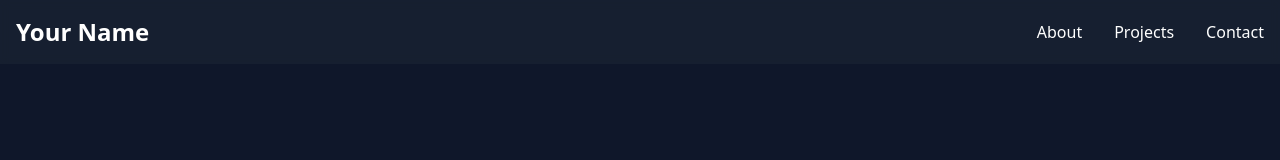
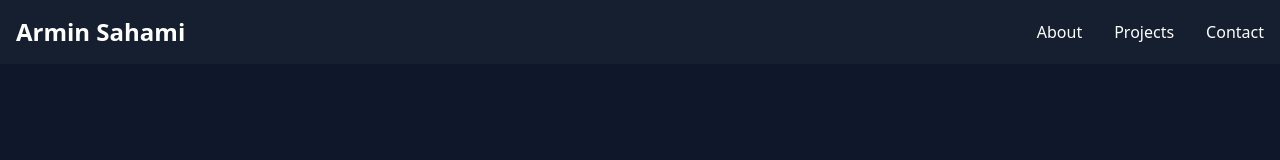
Before and after one commit to arminshami7/my-portfolio, a React (Vite) app: page / in a window 1280 px wide. Shown: the top 160 px of the page. Built offline with nearby package versions, Linux system fonts and the light colour scheme.

Commit message:
Initial commit: Portfolio project setup complete

```diff
--- a/src/components/Header.jsx
+++ b/src/components/Header.jsx
@@ -6,7 +6,7 @@ function Header() {
       <nav className="container mx-auto flex items-center justify-between p-4 text-white">
         {/* بخش لوگو/اسم */}
         <div className="text-2xl font-bold">
-          <a href="#">Your Name</a>
+          <a href="#">Armin Sahami</a>
         </div>
 
         {/* بخش لینک‌های ناوبری */}
```
